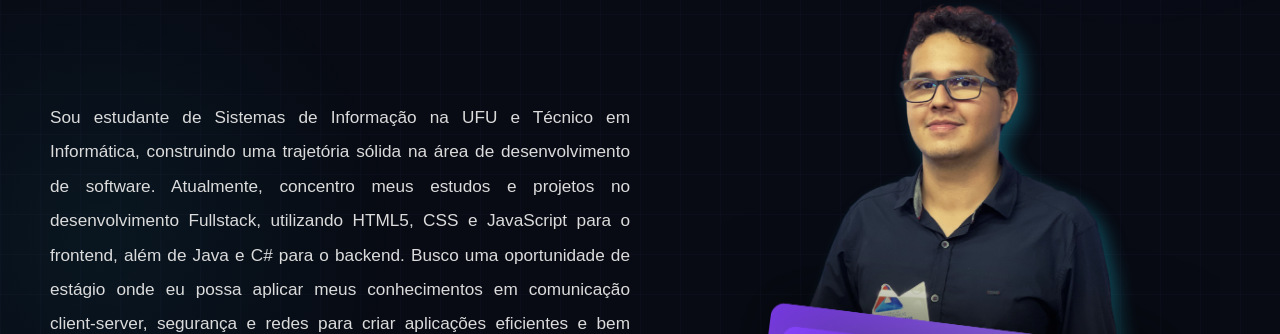
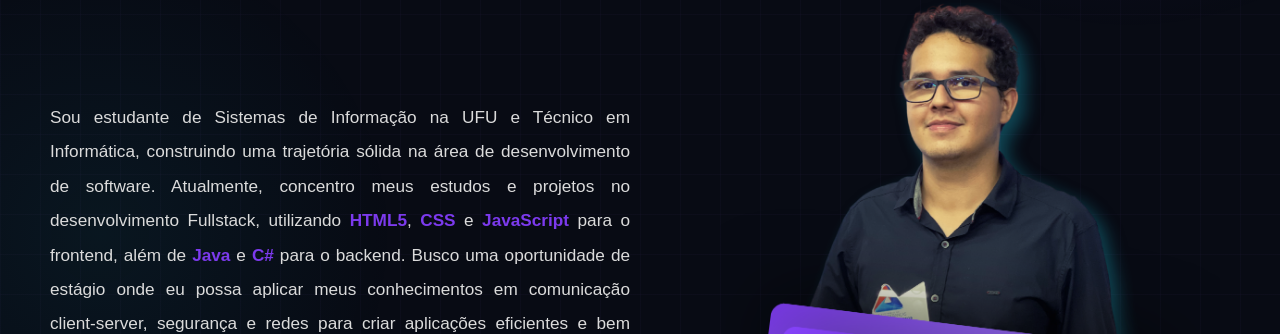
Before and after one commit to rycryDev/sitePortifolio, a plain HTML site: page index.html in a window 1280 px wide. Shown: the part 466-800 px from the top of the page. Drawn offline with Linux system fonts and the light colour scheme.

Commit message:
feat: adiocionado estilizacao na apresentacao

```diff
--- a/index.html
+++ b/index.html
@@ -33,7 +33,15 @@
   <section id="sobre">
     <h2 class="titulo">Sobre mim:</h2>
     <div class="perfil">
-      <p class="descricao">Sou estudante de Sistemas de Informação na UFU e Técnico em Informática, construindo uma trajetória sólida na área de desenvolvimento de software. Atualmente, concentro meus estudos e projetos no desenvolvimento Fullstack, utilizando HTML5, CSS e JavaScript para o frontend, além de Java e C# para o backend. Busco uma oportunidade de estágio onde eu possa aplicar meus conhecimentos em comunicação client-server, segurança e redes para criar aplicações eficientes e bem estruturadas, colaborando ativamente com o crescimento da equipe.</p>
+      <p class="descricao">Sou estudante de Sistemas de Informação na UFU e Técnico em Informática, construindo uma trajetória sólida na área de desenvolvimento de software. Atualmente, concentro meus estudos e projetos no desenvolvimento Fullstack, utilizando
+      <span class="tech">HTML5</span>,
+      <span class="tech">CSS</span> e
+      <span class="tech">JavaScript</span> para o frontend, além de
+      <span class="tech">Java</span> e
+      <span class="tech">C#</span> para o backend.
+      Busco uma oportunidade de estágio onde eu possa aplicar meus conhecimentos em comunicação client-server, segurança e redes para criar aplicações eficientes e bem estruturadas, colaborando ativamente com o crescimento da equipe.
+      </p>
+
 
       <div class="foto">
       <img src="assets/images/fotoASM.png" alt="Foto de Arthur Souza Moura" class="fotoPerfil">
--- a/styles/globalStyles.css
+++ b/styles/globalStyles.css
@@ -346,3 +346,8 @@ body {
   object-fit: cover;
   margin-right:60px;
 }
+
+.tech {
+    color: var(--purple);
+    font-weight: bold;
+}
```
